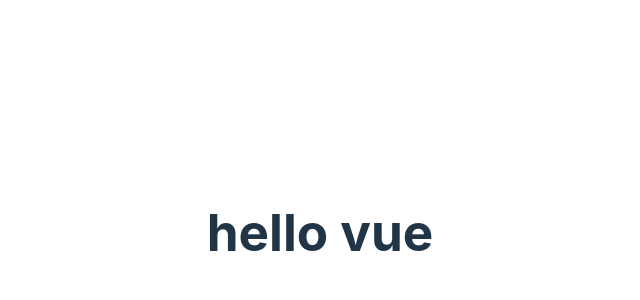
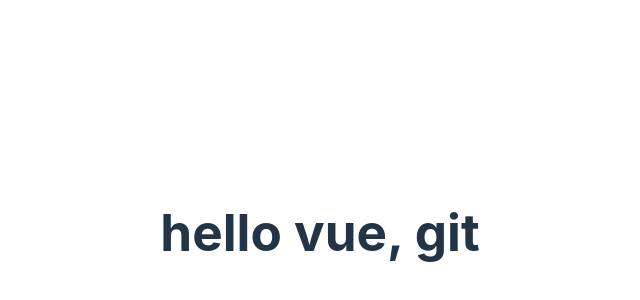
Before and after one commit to JayFang95/ThreeJsLearn, a Vue app: page / in a window 1280 px wide. Shown: the part 168-468 px from the top of the page, without its empty margins (320-960 px from the left). Built offline with nearby package versions, Linux system fonts and the light colour scheme.

Commit message:
提交测试

```diff
--- a/src/App.vue
+++ b/src/App.vue
@@ -2,7 +2,7 @@
 </script>
 
 <template>
-  <h1>hello vue</h1>
+  <h1>hello vue, git</h1>
 </template>
 
 <style scoped>
```
